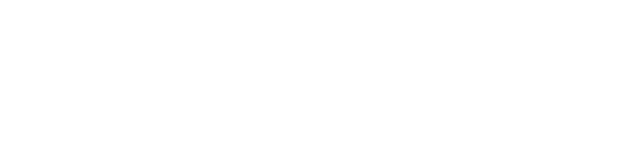
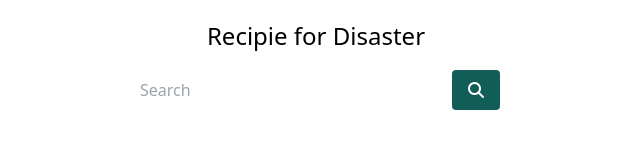
Before and after one commit to alghaibb/project1-grp3, a plain HTML site: page index.html in a window 1280 px wide. Shown: the whole page, without its empty margins (324-964 px from the left). Drawn offline with nearby package versions, Linux system fonts and the light colour scheme.

Commit message:
Added search button/search box and header

```diff
--- a/assets/style.css
+++ b/assets/style.css
@@ -0,0 +1,13 @@
+* {
+    font-size: 16px;
+}
+
+/* NAVBAR SECTION */
+.search-box {
+    margin-top: 10px;
+}
+
+.search-btn:hover {
+    background-color: rgb(0, 129, 129);
+    transition: all 250ms ease;
+}
--- a/index.html
+++ b/index.html
@@ -6,11 +6,30 @@
     <meta http-equiv="X-UA-Compatible" content="ie=edge">
     <title>Group 3 Project</title>
     <link rel="stylesheet" href="./assets/reset.css">
+    <script src="https://kit.fontawesome.com/2ff847350a.js" crossorigin="anonymous"></script>
     <script src="https://cdn.tailwindcss.com"></script>
     <link rel="stylesheet" href="./assets/style.css">
 </head>
 <body>
+    <header class>
+        <h1 class="text-2xl text-center mt-5">Recipie for Disaster</h1>
+    </header>
 
+    <!-- NAVBAR SECTION -->
+    <div class="navbar flex w-100 justify-center">
+        <div class="search-box flex justify-center w-96 rounded bg-white">
+            <input
+            type="search"
+            name="search"
+            id="search"
+            placeholder="Search"
+            class="w-full border-none bg-transparent px-4 py-1 text-gray-900 outline-none focus:outline-none">
+
+            <button
+            class="search-btn m-2 rounded bg-teal-800 px-4 py-2 text-white">
+            <i class="fa-solid fa-magnifying-glass"></i></button>
+        </div>
+    </div>
 </body>
 <script src="./assets/script.js"></script>
 </html>
```
